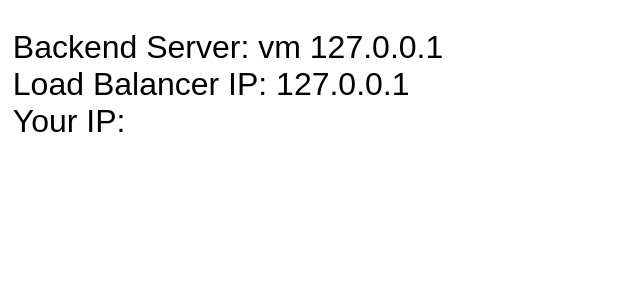
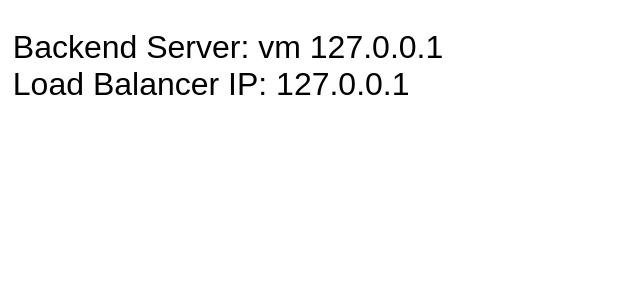
Before and after one commit to LiamWyattBCIT/html, a PHP site: page / in a window 1280 px wide. Shown: the part 455-755 px from the top of the page, without its empty margins (0-640 px from the left). Run offline with PHP 8.4, Linux system fonts and the light colour scheme; data that the repository does not hold is empty.

Commit message:
Minor formatting fix
Signed-off-by: Cooper Worobetz <cworobetz@gmail.com>

```diff
--- a/index.php
+++ b/index.php
@@ -28,7 +28,6 @@ body {
     <?php
     echo "<div>Backend Server: " . gethostname() . " "  . $_SERVER['SERVER_ADDR'] .  " </div>";
     echo "<div>Load Balancer IP: " . $_SERVER['REMOTE_ADDR'] . "</div>";
-    echo "<div>Your IP: " . $_SERVER['HTTP_X_FORWARDED_FOR'] . "</div>";
     ?>
     </div>
 </body>
```
